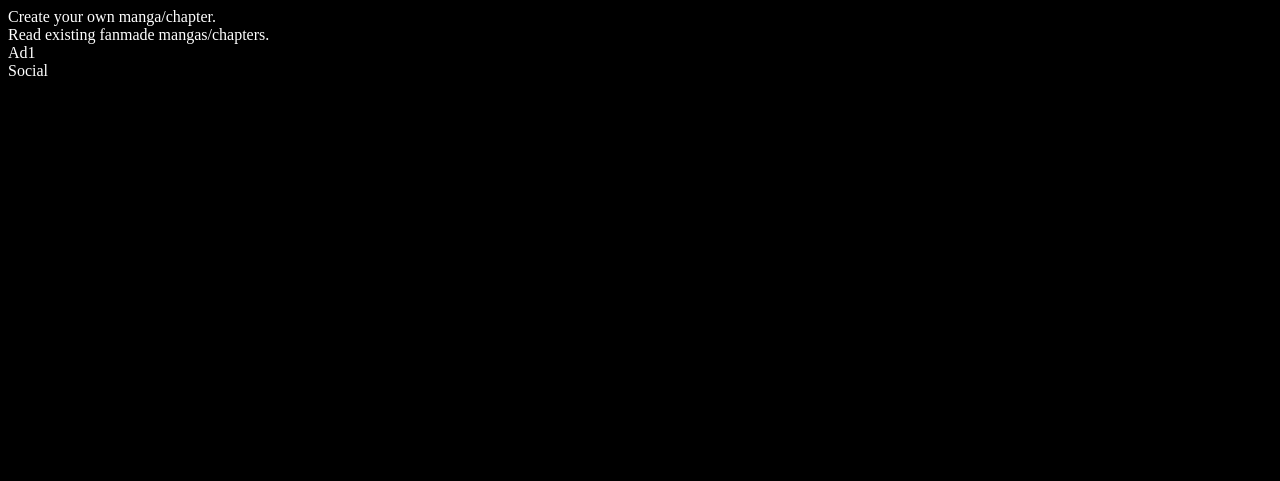
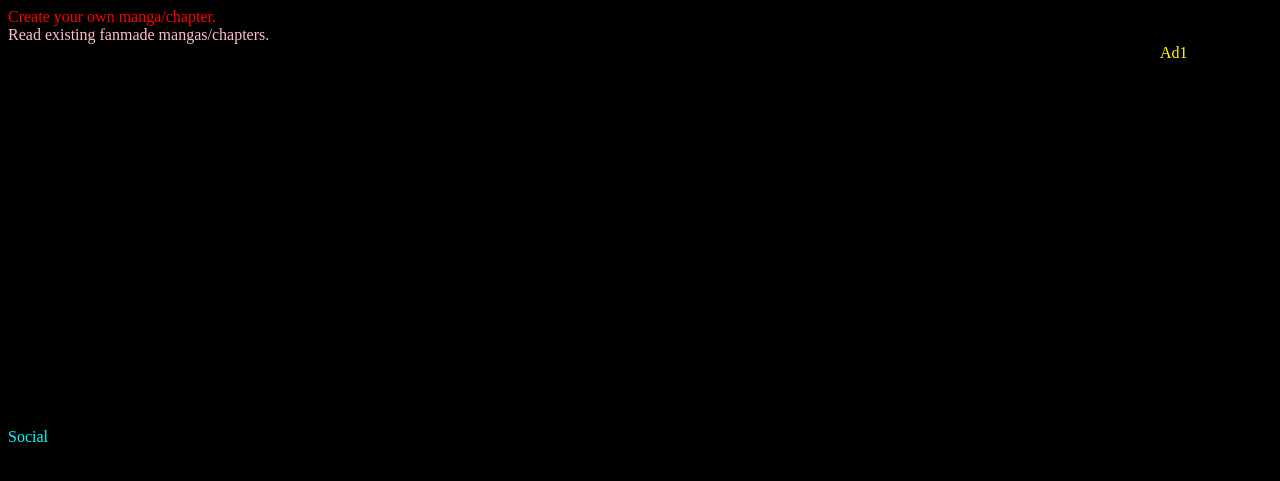
Before and after one commit to GuillaumeSotton/mangaMaker, a PHP site: page /base.html in a window 1280 px wide. Shown: the top 481 px of the page. Run offline with PHP 8.4, Linux system fonts and the light colour scheme.

Commit message:
CSS stuff

```diff
--- a/base.css
+++ b/base.css
@@ -2,3 +2,23 @@ html {
   background-color: black;
   color: white;
 }
+
+#create {
+  color: red;
+}
+
+#discover {
+  color: pink;
+}
+
+#ad1 {
+  color: yellow;
+  position: fixed;
+  margin-left: 90%;
+}
+
+#socials {
+  color: cyan;
+  position: fixed;
+  margin-top: 30%;
+}
```
